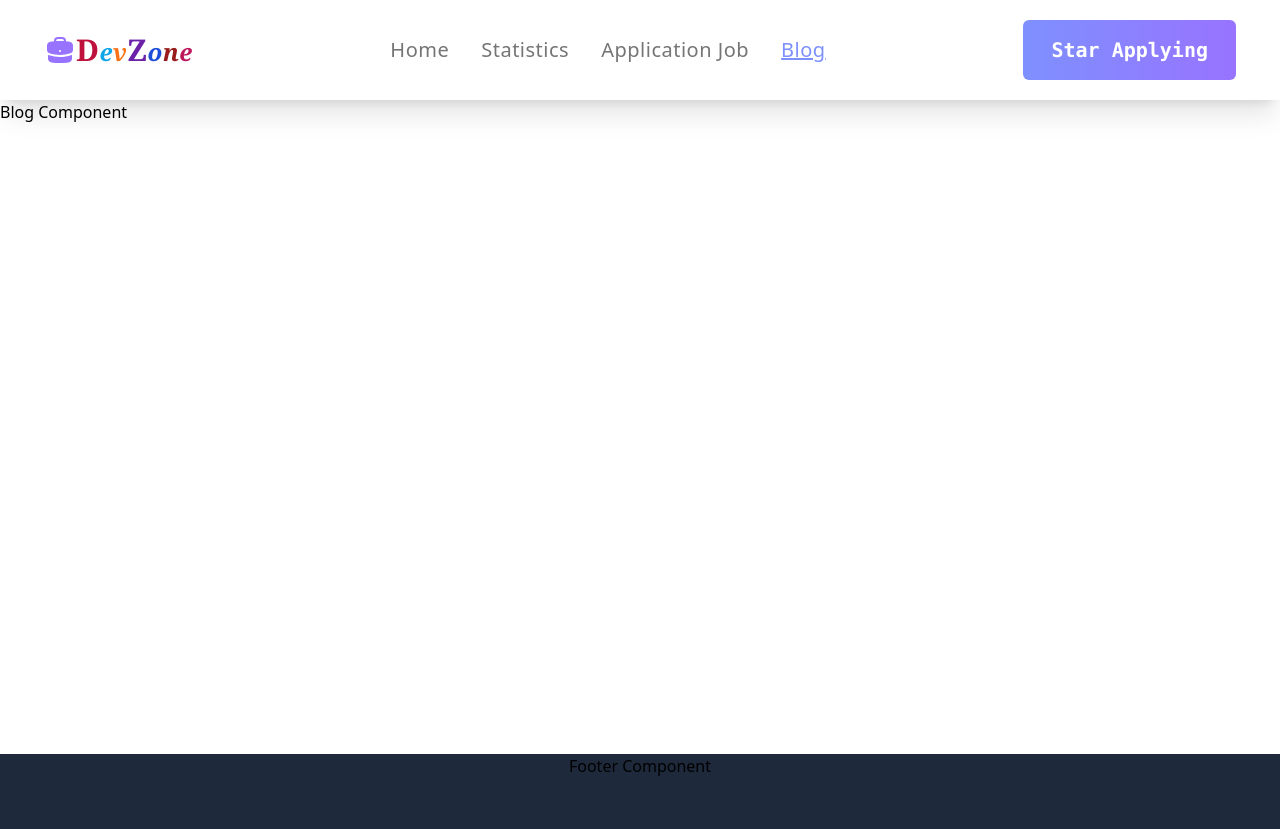
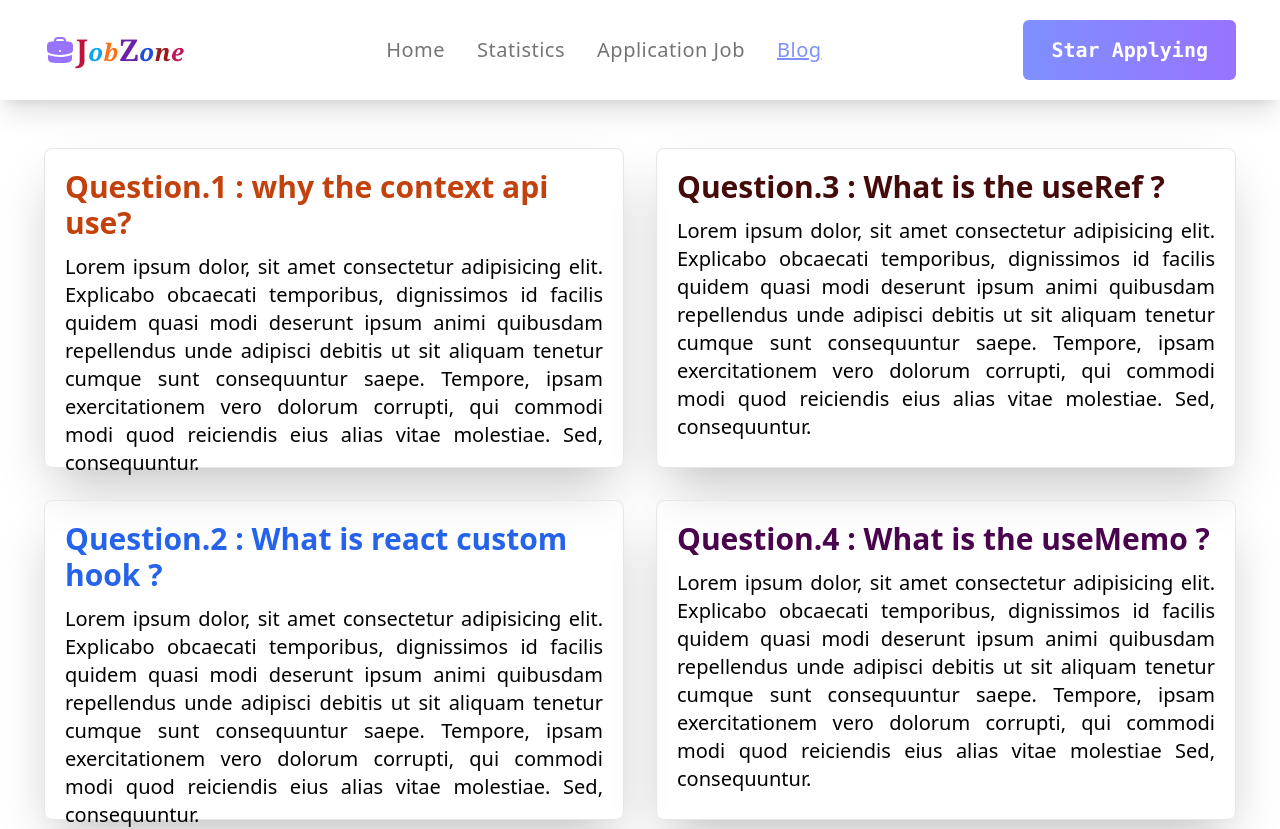
Before and after one commit to saifularafat/career-hub-A9, a React (Vite) app: page /blog in a window 1280 px wide. Shown: the top 829 px of the page. Built offline with nearby package versions, Linux system fonts and the light colour scheme.

Commit message:
Error component Done!

```diff
--- a/public/featured.json
+++ b/public/featured.json
@@ -22,7 +22,7 @@
       "logo": "https://i.ibb.co/nnNx8nL/netflix.png",
       "company": "Netflix",
       "time": "Onsite",
-      "location": "Chittagong, Bangladesh",
+      "location": "Dhaka, Bangladesh",
       "salary": "80K - 120K",
       "job_title": "Product Designer",
       "Phone": "01750-00 60 90",
--- a/src/component/Blog/Blog.jsx
+++ b/src/component/Blog/Blog.jsx
@@ -2,8 +2,27 @@ import React from 'react';
 
 const Blog = () => {
     return (
-        <div>
-            <p>Blog Component</p>
+        <div className='grid grid-cols-1 md:grid-cols-2 gap-8 my-container mt-12 relative '>
+            <div>
+                <div className='blog-cart hover:bg-amber-200'>
+                    <h2 className='blog-question text-orange-700'>Question.1 : why the context api use?</h2>
+                    <p className='blog-ans'>Lorem ipsum dolor, sit amet consectetur adipisicing elit. Explicabo obcaecati temporibus, dignissimos id facilis quidem quasi modi deserunt ipsum animi quibusdam repellendus unde adipisci debitis ut sit aliquam tenetur cumque sunt consequuntur saepe. Tempore, ipsam exercitationem vero dolorum corrupti, qui commodi modi quod reiciendis eius alias vitae molestiae. Sed, consequuntur.</p>
+                </div>
+                <div className='blog-cart hover:bg-rose-200'>
+                    <h2 className='blog-question text-blue-600'>Question.2 : What is react custom hook ?</h2>
+                    <p className='blog-ans'>Lorem ipsum dolor, sit amet consectetur adipisicing elit. Explicabo obcaecati temporibus, dignissimos id facilis quidem quasi modi deserunt ipsum animi quibusdam repellendus unde adipisci debitis ut sit aliquam tenetur cumque sunt consequuntur saepe. Tempore, ipsam exercitationem vero dolorum corrupti, qui commodi modi quod reiciendis eius alias vitae molestiae. Sed, consequuntur.</p>
+                </div>
+            </div>
+            <div>
+                <div className='blog-cart hover:bg-teal-300 hover:text-stone-700'>
+                    <h2 className='blog-question text-red-950'>Question.3 : What is the useRef ?</h2>
+                    <p className='blog-ans'>Lorem ipsum dolor, sit amet consectetur adipisicing elit. Explicabo obcaecati temporibus, dignissimos id facilis quidem quasi modi deserunt ipsum animi quibusdam repellendus unde adipisci debitis ut sit aliquam tenetur cumque sunt consequuntur saepe. Tempore, ipsam exercitationem vero dolorum corrupti, qui commodi modi quod reiciendis eius alias vitae molestiae. Sed, consequuntur.</p>
+                </div>
+                <div className='blog-cart hover:bg-indigo-300'>
+                    <h2 className='blog-question text-fuchsia-950'>Question.4 : What is the useMemo ?</h2>
+                    <p className='blog-ans'>Lorem ipsum dolor, sit amet consectetur adipisicing elit. Explicabo obcaecati temporibus, dignissimos id facilis quidem quasi modi deserunt ipsum animi quibusdam repellendus unde adipisci debitis ut sit aliquam tenetur cumque sunt consequuntur saepe. Tempore, ipsam exercitationem vero dolorum corrupti, qui commodi modi quod reiciendis eius alias vitae molestiae Sed, consequuntur.</p>
+                </div>
+            </div>
         </div>
     );
 };
--- a/src/component/Company/Company.jsx
+++ b/src/component/Company/Company.jsx
@@ -6,7 +6,7 @@ const Company = ({ jobs }) => {
     const { company_title, id, logo, company, location, salary, job_title, time } = jobs
 
     return (
-        <div className='border p-6'>
+        <div className='border p-6 shadow-md rounded'>
             <img
                 src={logo}
                 alt="company logo"
@@ -20,7 +20,7 @@ const Company = ({ jobs }) => {
                 <span className='time'>{time}</span>
                 <span className='time ml-2'>Full Time</span>
             </p>
-            <div className='pt-4 flex items-center'>
+            <div className='pt-4 md:flex items-center'>
                 <div className='inline-flex items-center text-xl font-medium text-subtitle'>
                     <svg xmlns="http://www.w3.org/2000/svg" fill="none" viewBox="0 0 24 24" strokeWidth={1.5} stroke="currentColor" className="w-6 h-6">
                         <path strokeLinecap="round" strokeLinejoin="round" d="M15 10.5a3 3 0 11-6 0 3 3 0 016 0z" />
@@ -37,7 +37,7 @@ const Company = ({ jobs }) => {
                 </p>
             </div>
             <Link
-            to='application'>
+            to={`featured:${id}`}>
                 <button className='company-btn'>View Details</button>
             </Link>
         </div>
--- a/src/component/Error/Error.jsx
+++ b/src/component/Error/Error.jsx
@@ -1,10 +1,22 @@
 import React from 'react';
+import { Link } from 'react-router-dom';
 
 const Error = () => {
     return (
-        <div>
-            <p>Error Component</p>
-        </div>
+        <div className='text-center flex-initial justify-center items-center' >
+            <p className='emoji'>☺</p>
+            <p>
+                <span className='four-style pr-1 text-neutral-700'>4</span>
+                <span className='zero'>0</span>
+                <span className='four-style pl-1 text-slate-800'>4</span>
+            </p>
+            <h5 className='found-style'>Not Found..!</h5>
+
+
+            <Link to='/'>
+                <button className='error-btn'>Go Back</button>
+            </Link>
+        </div >
     );
 };
 
--- a/src/component/Header/Header.jsx
+++ b/src/component/Header/Header.jsx
@@ -12,9 +12,9 @@ const Header = () => {
                     <div className='relative flex items-center'>
                         <BriefcaseIcon className="h-8 w-8 text-logo" />
                         <p className='tracking-wide'>
-                            <span className='font-serif text-3xl font-semibold text-rose-700'>D</span>
-                            <span className='title  text-sky-500'>e</span>
-                            <span className='title text-orange-500'>v</span>
+                            <span className='font-serif text-3xl font-semibold text-rose-700'>J</span>
+                            <span className='title  text-sky-500'>o</span>
+                            <span className='title text-orange-500'>b</span>
                             <span className='font-serif text-3xl font-semibold text-purple-800'>Z</span>
                             <span className='title text-blue-700'>o</span>
                             <span className='title text-red-800'>n</span>
--- a/src/component/Statistics/Statistics.jsx
+++ b/src/component/Statistics/Statistics.jsx
@@ -11,28 +11,28 @@ import {
 
 const Statistics = () => {
     const assignmentMarks = [
-        { id: 1, assignment_name: 'developer-portfolio', mark: 60, },
-        { id: 2, assignment_name: 'g3-architects', mark: 60, },
-        { id: 3, assignment_name: 'legal-solution', mark: 58, },
-        { id: 4, assignment_name: 'javaScript sum-divided', mark: 52, },
-        { id: 5, assignment_name: 'Interactive', mark: 57, },
-        { id: 6, assignment_name: 'AI Universe Hub', mark: 58, },
-        { id: 7, assignment_name: 'QUIZ HERO', mark: 59, },
-        { id: 8, assignment_name: 'Knowledge Cafe', mark: 58, },
+        { id: 1, assignment_name: 'developer-portfolio(1)', mark: 60, },
+        { id: 2, assignment_name: 'g3-architects(2)', mark: 60, },
+        { id: 3, assignment_name: 'legal-solution(3)', mark: 58, },
+        { id: 4, assignment_name: 'javaScript sum-divided(4)', mark: 52, },
+        { id: 5, assignment_name: 'Interactive(5)', mark: 57, },
+        { id: 6, assignment_name: 'AI Universe Hub(6)', mark: 58, },
+        { id: 7, assignment_name: 'QUIZ HERO(7)', mark: 59, },
+        { id: 8, assignment_name: 'Knowledge Cafe(8)', mark: 58, },
     ];
 
     return (
-        <div className='text-center my-container bg-slate-300 p-10'>
-            <p className='pb-8 text-2xl font-semibold text-slate-800'>All Assignment Result set:</p>
+        <div className=' my-container bg-slate-300 p-10'>
+            <p className='pb-8 text-2xl font-semibold text-slate-800 md:pl-80 pl-6'>All Assignment Result set:</p>
             <AreaChart className='mr-10'
                 width={800}
                 height={340}
                 data={assignmentMarks}
                 syncId="anyId"
                 margin={{
-                    top: 10,
-                    right: 30,
-                    left: 0,
+                    top: 0,
+                    right: 0,
+                    left: 100,
                     bottom: 0
                 }}
             >
--- /dev/null
+++ b/src/component/ViewDetails/ViewDetails.jsx
@@ -0,0 +1,15 @@
+import React from 'react';
+import { useLoaderData, useParams } from 'react-router-dom';
+
+const ViewDetails = ({ params }) => {
+    // const jobDetails = useParams(params)
+    const jobDetails = useLoaderData()
+    console.log(jobDetails);
+    return (
+        <div>
+            <p>This is a View Details Component</p>
+        </div>
+    );
+};
+
+export default ViewDetails;
--- a/src/index.css
+++ b/src/index.css
@@ -35,3 +35,33 @@
   @apply font-bold text-white text-xl bg-gradient-to-r from-col to-logo2 py-3 px-5 rounded-md tracking-wide mt-3
         hover:bg-gradient-to-r hover:from-btnhover hover:to-logo2 transition duration-200
 }
+
+/* blog section or component style */
+.blog-cart {
+  @apply border mb-8 rounded-lg p-5 hover:-top-4
+       relative transition duration-200 md:h-80 shadow-2xl
+}
+.blog-question {
+  @apply text-xl md:text-3xl font-semibold pb-3
+}
+.blog-ans {
+  @apply text-xl text-justify
+}
+
+/* Error section style */
+.emoji {
+  @apply text-center text-zinc-500 text-8xl md:text-[280px]
+}
+.four-style{
+  @apply text-3xl md:text-5xl font-extrabold md:pr-3
+}
+.found-style {
+  @apply mt-1 md:mt-3 text-gray-700 text-xl md:text-2xl font-semibold tracking-wide
+}
+.zero {
+  @apply text-3xl md:text-6xl text-zinc-500 font-bold
+}
+.error-btn {
+  @apply bg-slate-400 py-2 px-7 mt-2 text-xl font-semibold rounded-md text-white
+        hover:bg-gray-500 transition duration-200 tracking-wide
+}
--- a/src/main.jsx
+++ b/src/main.jsx
@@ -13,6 +13,7 @@ import {
   createBrowserRouter,
   RouterProvider,
 } from "react-router-dom";
+import ViewDetails from './component/ViewDetails/ViewDetails';
 
 const router = createBrowserRouter([
   {
@@ -24,6 +25,11 @@ const router = createBrowserRouter([
         path: '/',
         element: <Home />,
         loader: () => fetch('featured.json')
+      },
+      {
+        path:'featured/: id',
+        element: <ViewDetails />,
+        loader: ({ params }) => fetch(`/featured.json/${params.id}`)
       },
       {
         path: 'statistics',
```
